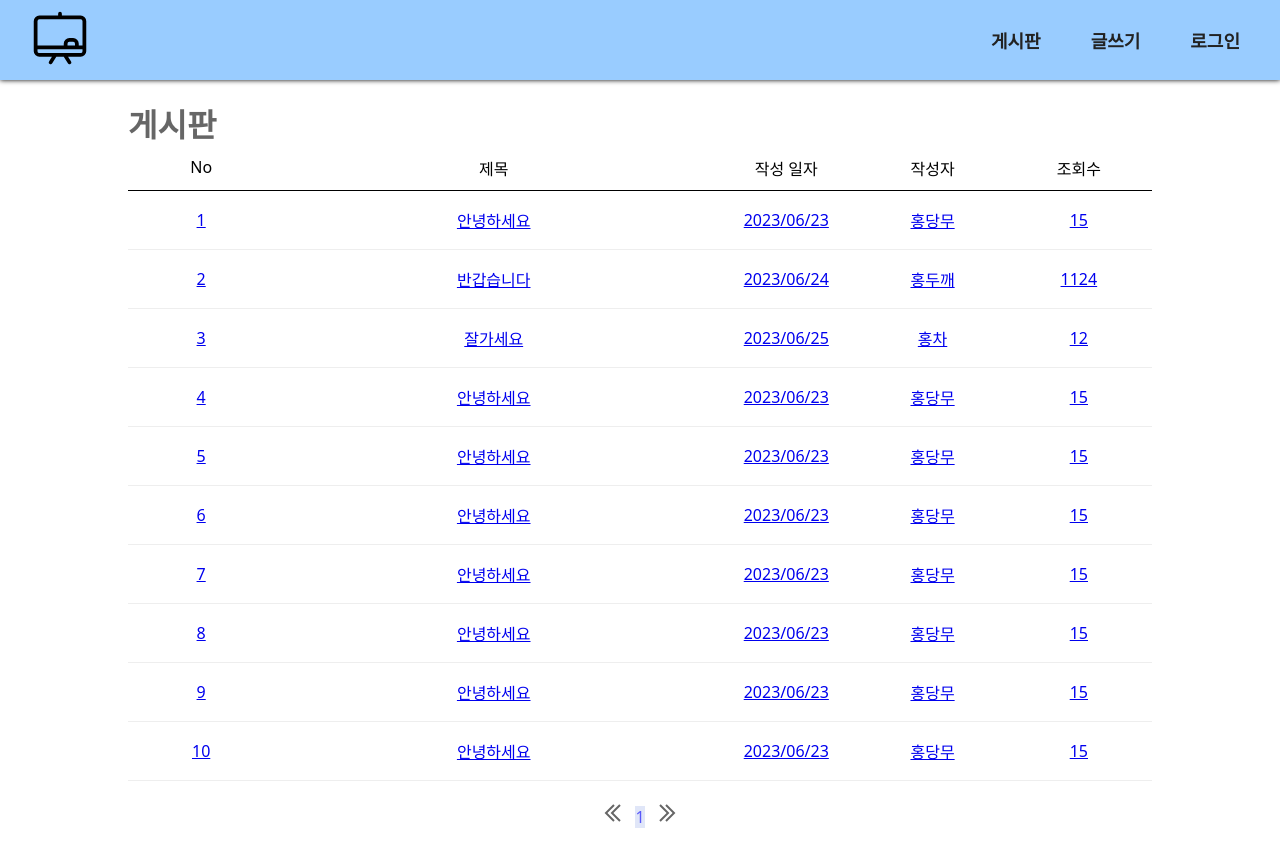
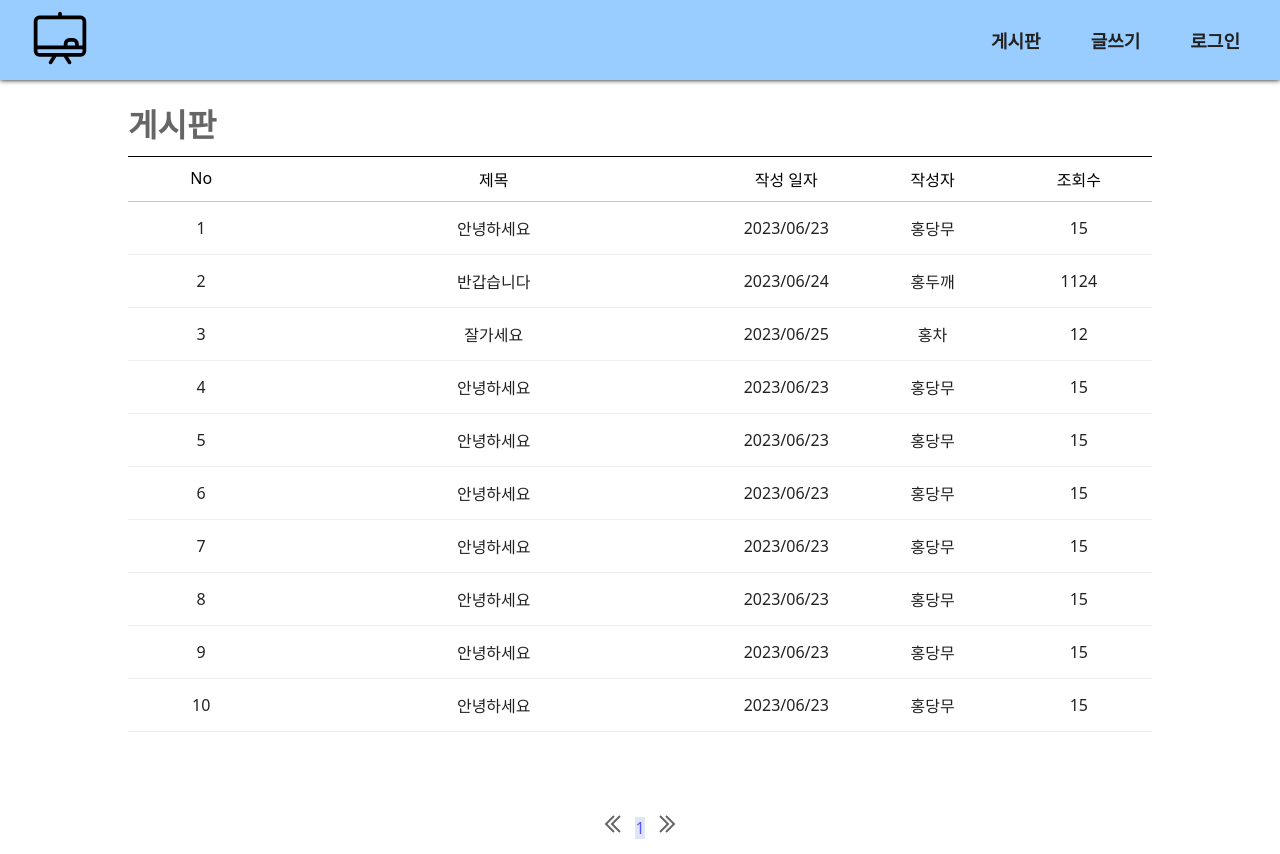
Before and after one commit to KimKyungYun/board_app, a React (Create React App) app: page /list in a window 1280 px wide. Built offline with nearby package versions, Linux system fonts and the light colour scheme; no server answers; a web font is replaced by a local one.

Commit message:
feat: 디자인수정

```diff
--- a/src/pages/BoardDetail/BoardDetail.module.scss
+++ b/src/pages/BoardDetail/BoardDetail.module.scss
@@ -1,5 +1,15 @@
 .content {
   display: flex;
+  min-height: 100vh;
+  align-items: center;
+  justify-content: center;
+}
 
-  min-height: 100vh;
+.detail {
+  width: 90%;
+  border: 1px solid;
+
+  &__title {
+
+  }
 }
--- a/src/pages/BoardList/BoardList.module.scss
+++ b/src/pages/BoardList/BoardList.module.scss
@@ -22,13 +22,15 @@
     font-weight: 700;
     font-size: 32px;
     color: #666666;
+    margin-bottom: 10px;
   }
 
   &__index {
     display: grid;
     grid-template-columns: 1fr 3fr 1fr 1fr 1fr;
     padding: 10px 0;
-    border-bottom: 1px solid black;
+    border-top: 1px solid black;
+    border-bottom: 1px solid #c4c4c4;
 
     &--item {
       text-align: center;
@@ -38,16 +40,25 @@
   &__list {
     height: 75vh;
     list-style: none;
-    // border: 1px solid;
+
+    &--link {
+      text-decoration: none;
+      color: #222222;
+    }
 
     &--item {
       text-align: center;
       display: grid;
       grid-template-columns: 1fr 3fr 1fr 1fr 1fr;
       align-items: center;
-      padding: 9px 0;
-      height: 40px;
+      padding: 8px 0;
+      height: 36px;
       border-bottom: 1px solid #eeeeee;
+
+      &:hover{
+        color: white;
+        background-color: #c4c4c4;
+      }
     }
   }
 }
--- a/src/pages/BoardList/index.tsx
+++ b/src/pages/BoardList/index.tsx
@@ -26,11 +26,7 @@ export default function BoardList() {
         </div>
         <ul className={styles.board__list}>
           {List.slice(indexOfFirst, indexOfLast).map((item) => (
-            <Link to='/detail' onClick={()=>{
-              setBoardInfo(item.id)
-              console.log(boardInfo);
-
-            }}>
+            <Link to='/detail' className={styles['board__list--link']}onClick={()=>setBoardInfo(item.id)}>
               <li className={styles['board__list--item']}>
                 <span>{item.id}</span>
                 <span>{item.title}</span>
```
